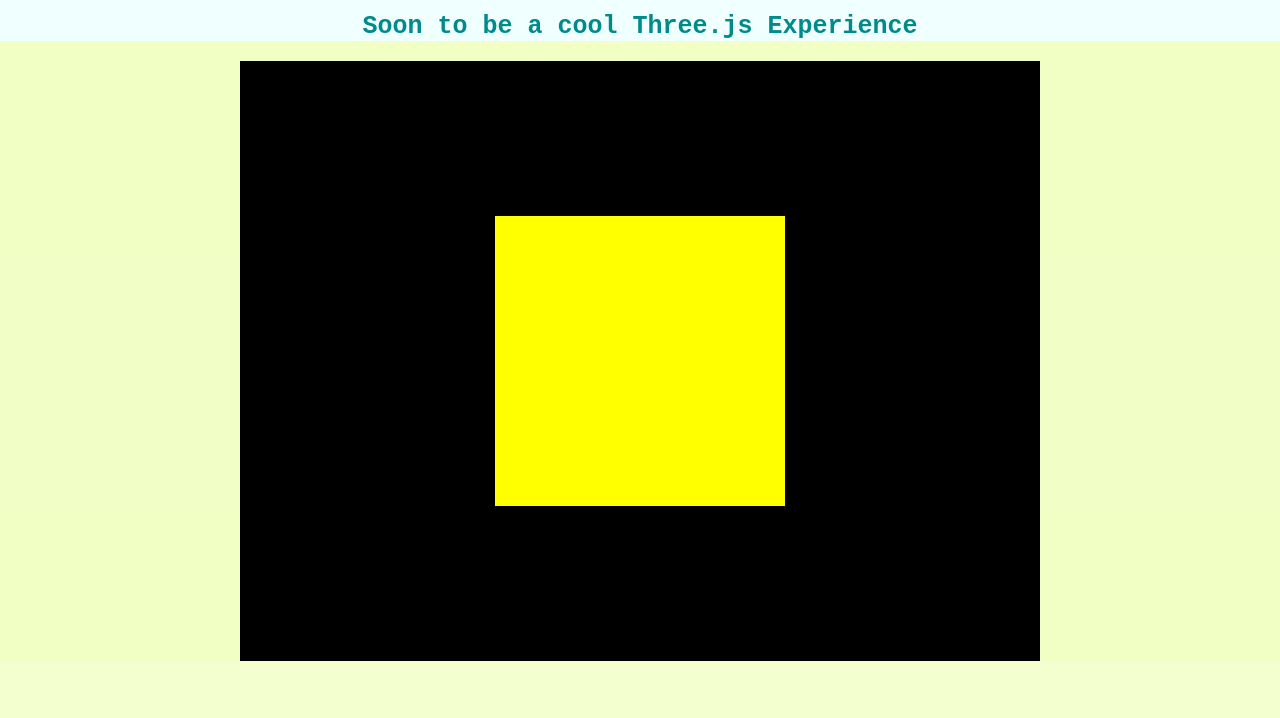
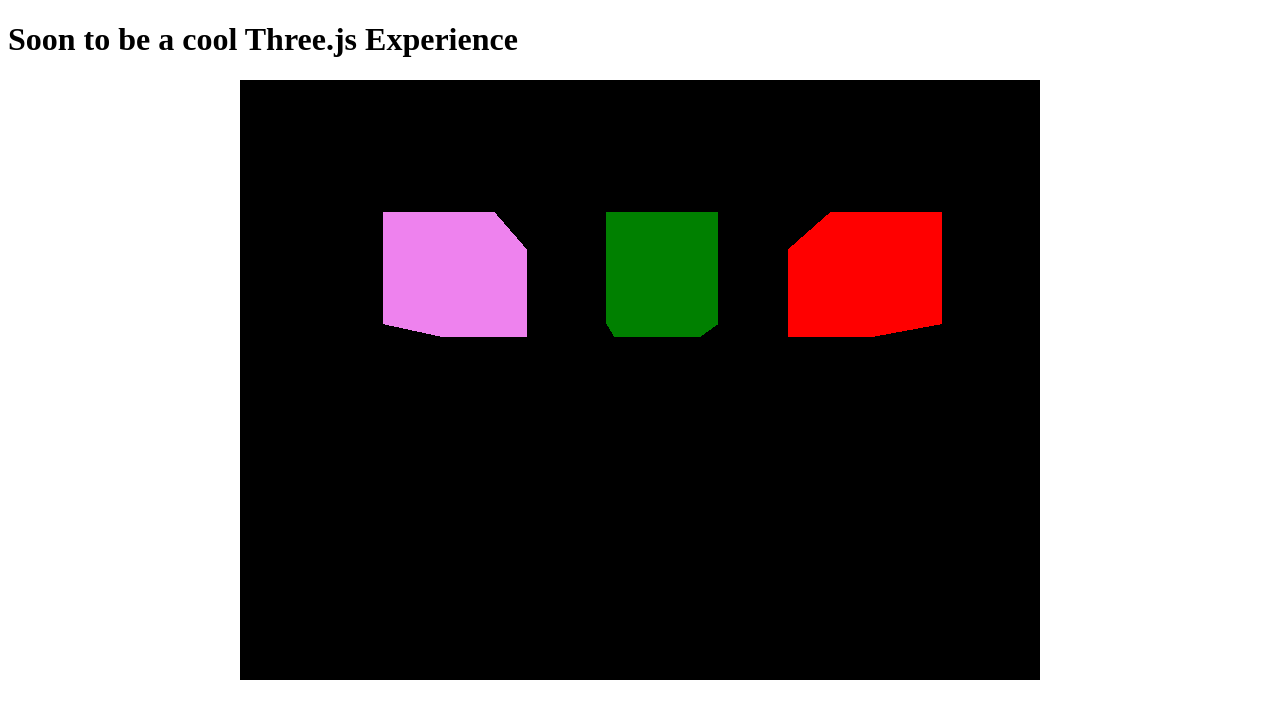
Before and after one commit to Techharik/Threejs, a website built with Vite: page Day2/threejs/src/index.html in a window 1280 px wide. Built offline with nearby package versions, Linux system fonts and the light colour scheme.

Commit message:
day-2 completed

```diff
--- a/Day2/threejs/src/index.html
+++ b/Day2/threejs/src/index.html
@@ -6,20 +6,6 @@
     <meta name="viewport" content="width=device-width, initial-scale=1.0" />
     <title>Vite App</title>
     <style>
-      *{
-          margin: 0px;
-          background-color: rgba(241, 255, 196, 0.829);
-        }
-
-      h1{
-        color:darkcyan;
-        background-color: azure;
-        font-size:25px;
-        /* height: 600px;  */
-        text-align: center;
-        font-family:monospace;
-        padding-top: 12px;
-      }
       #webql{
          display: block;
           margin: 20px auto;
@@ -37,6 +23,6 @@
      <div id="app"></div>
 
 
-    <script type="module" src="main.js"></script>
+    <script type="module" src="main2.js"></script>
   </body>
 </html>
--- a/Day2/threejs/src/main.js
+++ b/Day2/threejs/src/main.js
@@ -1,4 +1,6 @@
+//!Day-3 js
 import * as THREE from 'three'
+
 
 console.log(THREE)
 
@@ -18,15 +20,56 @@ const scene = new THREE.Scene();   //!container to put everything.
 const geometry  = new THREE.BoxGeometry(1,1,1) //paramters are compared to box size unit
 
 //material - look of the object
-
 const material = new THREE.MeshBasicMaterial({color:'yellow'})
 
 //create  the mesh object
+const mesh = new THREE.Mesh(geometry,material) //?mesh is composed of geomentry and material
 
-const mesh = new THREE.Mesh(geometry,material) //?mesh is composed of geomentry and material
+
+// mesh.position.x=0.7
+// mesh.position.y=-0.6
+// mesh.position.z=1
+
+//! schorthand - mesh.position.set()
+mesh.position.set(0.7,-0.6,1)
+
+
+//!mesh.position.lenght() - distance between center of the scene to object
+//!mesh.position.distanceTo(camera.position) - distance between camera to  object
+
+//! mesh.position.normalize() - reduce the length of the mesh to 1
+//! console.log(mesh.position.length())
+
+//?AxisHelper
+
+const axesHelper = new THREE.AxesHelper()
+scene.add(axesHelper)
 
 //Add scene:
 scene.add(mesh)
+
+
+//Scale:
+mesh.scale.x=2
+mesh.scale.y=0.5
+mesh.scale.z=0.5
+
+//! mesh scale.set() -- shorthand of scale
+
+//Rotation:
+//! mesh.rotation.reorder('YXZ') - fixe the order
+// - rotation - quaterian.
+// rotation - Euler
+// !mesh.rotation.y =3.1415 * 0.25
+// !mesh.rotation.x =3.1415 * 0.25
+
+// quaterian.
+
+
+
+
+
+
 //Camera : Point of View - we need to provide the position of the camera.
 
 //going to use perspectiveCamera
@@ -38,8 +81,16 @@ const sizes ={
 
 
 const camera  = new THREE.PerspectiveCamera(45, sizes.width/sizes.height)  //degree - aspect ration
-camera.position.z = 3 // moving backward camera
-// camera.scale.z = 1
+camera.position.z = 7 // moving backward camera
+camera.position.x = 1 // moving left -right camera
+camera.position.y = 1 // moving up-down camera
+
+//! console.log(mesh.position.distanceTo(camera.position))
+
+
+//! LookAt
+camera.lookAt(mesh.position)
+
 //Renderer - render the scene through camera point of view:
 
 const canvas = document.querySelector('.webql')
--- /dev/null
+++ b/Day2/threejs/src/main2.js
@@ -0,0 +1,68 @@
+import * as THREE from 'three'
+
+const scene = new THREE.Scene()
+
+const group = new THREE.Group()
+group.position.y=1
+// group.rotation.y=-1
+scene.add(group)
+
+// const gemomentry = new THREE.BoxGeometry(1,1,1)
+
+// const material = new THREE.MeshBasicMaterial({color:'green'})
+
+// const mesh = new THREE.Mesh(gemomentry,material)
+
+// scene.add(mesh)
+
+//another way:
+const cube1 = new THREE.Mesh(
+    new THREE.BoxGeometry(1,1,1),
+    new THREE.MeshBasicMaterial({color:'green'})
+)
+const cube2 = new THREE.Mesh(
+    new THREE.BoxGeometry(1,1,1),
+    new THREE.MeshBasicMaterial({color:'red'})
+)
+
+group.add(cube1)
+
+cube2.position.x = 2
+group.add(cube2)
+
+const cube3 = new THREE.Mesh(
+    new THREE.BoxGeometry(1,1,1),
+    new THREE.MeshBasicMaterial({color:'violet'})
+)
+cube3.position.x = -2
+
+group.add(cube3)
+
+
+
+
+
+const sizes ={
+    width:800,
+    height:600
+}
+
+const camera = new THREE.PerspectiveCamera(75,sizes.width/sizes.height)
+camera.position.z=4
+camera.position.x=-0.2
+// scene.add(camera)
+
+
+const canvas = document.querySelector('.webql')
+
+const renderer = new THREE.WebGLRenderer({
+    canvas
+})
+
+
+
+//resize the canvas Sizes:
+renderer.setSize(sizes.width,sizes.height)
+// camera.position.y =2 // vertical scaling.
+
+renderer.render(scene,camera)
```
